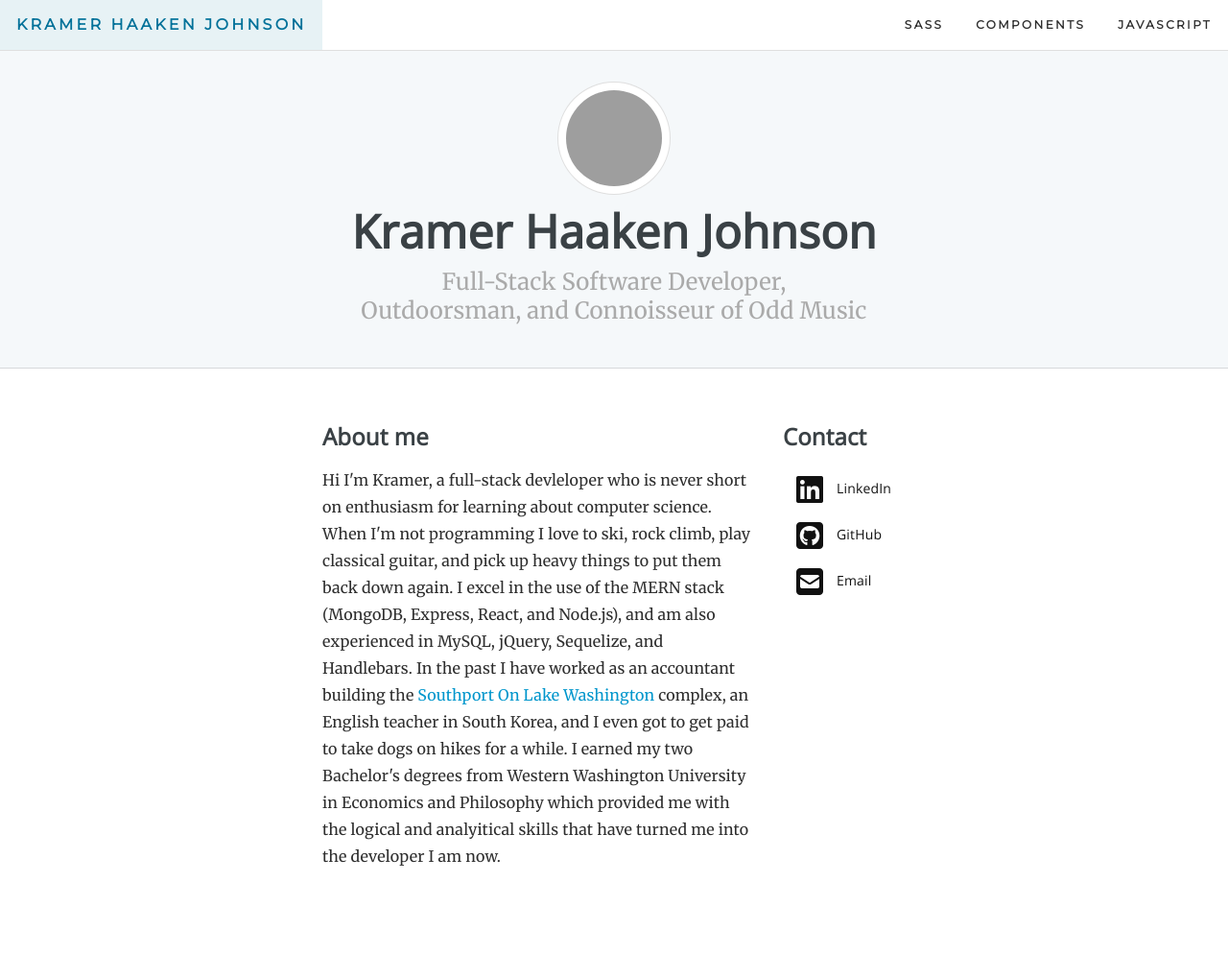
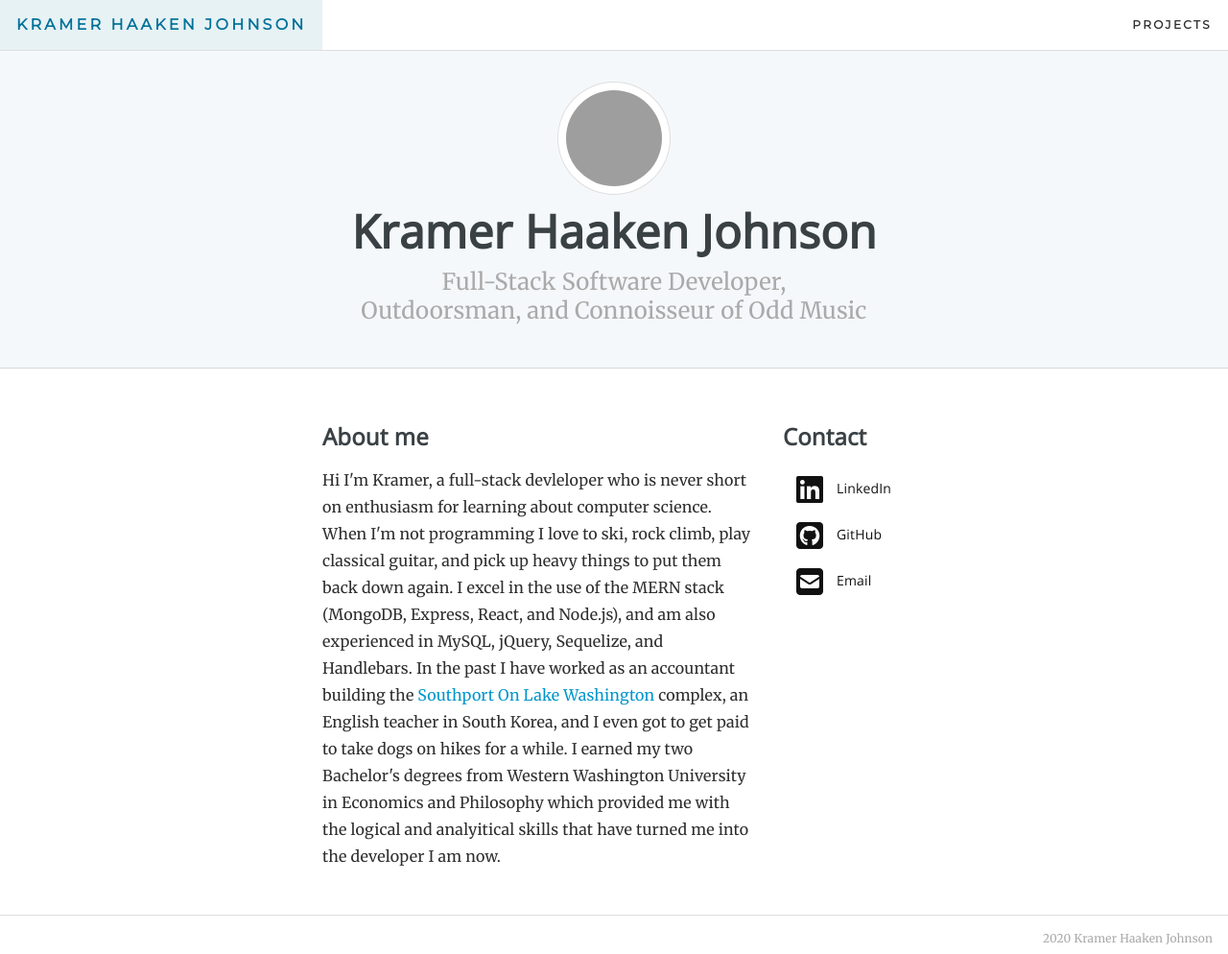
Before and after one commit to HaakenJ/react-portfolio, a React (Create React App) app: page / in a window 1280 px wide. Shown: the whole page at 96% size. Built offline with nearby package versions, Linux system fonts and the light colour scheme; grey boxes are pictures that could not be loaded.

Commit message:
Changed navbar added footer

```diff
--- a/package.json
+++ b/package.json
@@ -8,6 +8,7 @@
     "@testing-library/user-event": "^7.2.1",
     "react": "^16.12.0",
     "react-dom": "^16.12.0",
+    "react-router-dom": "^5.1.2",
     "react-scripts": "3.3.1"
   },
   "scripts": {
--- a/src/App.js
+++ b/src/App.js
@@ -1,16 +1,21 @@
 import React from "react";
+import { BrowserRouter as Router, Route, Switch } from "react-router-dom";
 import NavBar from "./components/NavBar";
 import Header from "./components/Header"
 import AboutMe from "./components/AboutMe";
+import Footer from "./components/Footer";
 import "./App.css";
 
 function App() {
   return (
-    <div className="App">
-      <NavBar />
-      <Header />
-      <AboutMe />
-    </div>
+    <Router>
+      <div className="App">
+        <NavBar />
+        <Header />
+        <AboutMe />
+        <Footer />
+      </div>
+    </Router>
   );
 }
 
--- /dev/null
+++ b/src/components/Footer/index.js
@@ -0,0 +1,13 @@
+import React from "react";
+
+function Footer() {
+    return (
+        <footer class="sticky-footer border-top border-light-gray gray h6">
+            <div class="px2 right">
+                2020 Kramer Haaken Johnson
+            </div>
+        </footer>
+    )
+}
+
+export default Footer;
--- a/src/components/NavBar/index.js
+++ b/src/components/NavBar/index.js
@@ -9,19 +9,28 @@ export function NavBar({
             <div className="left">
                 <a href="/" className="button py2 button-transparent nav-button caps">Kramer Haaken Johnson</a>
             </div>
-            <a href="/" className="nav-toggle" aria-hidden="true">Menu</a>
             <ul className="right list-reset m0 nav-collapse nav-collapse nav-collapse-0 closed" aria-hidden="false">
                 <li className="inline-block m0">
-                    <a  href="sass.html" className="button button-transparent py2 h6 nav-button caps">Sass</a>
-                </li>
-                <li className="inline-block m0">
-                    <a  href="badges.html" className="button button-transparent py2 h6 nav-button caps">Components</a>
-                </li>
-                <li className="inline-block m0">
-                    <a  href="collapsible.html" className="button button-transparent py2 h6 nav-button caps">JavaScript</a>
+                    <a  href="/projects" className="button button-transparent py2 h6 nav-button caps">Projects</a>
                 </li>
             </ul>
         </nav>
+
+        // <nav class="clearfix border-bottom border-light-gray">
+        //     <div class="left">
+        //         <a href="/" class="button py2 button-transparent nav-button caps">Kramer Haaken Johnson</a>
+        //     </div>
+        //     <a href="#" class="nav-toggle" aria-hidden="false">Menu</a>
+        //     <ul class="right list-reset m0 nav-collapse nav-collapse nav-collapse-0 closed"
+        //         style={{
+        //             "transition": "max-height, 284ms ease 0s",
+        //             "position": "absolute"
+        //         }} aria-hidden="true">
+        //         <li class="inline-block m0">
+        //             <a href="/writing" class="button button-transparent py2 h6 nav-button caps">Projects</a>
+        //         </li>
+        //     </ul>
+        // </nav>
     )
 }
 
```
Also changed, not shown: 1 other file (tests, documents, lock files or other folders).
